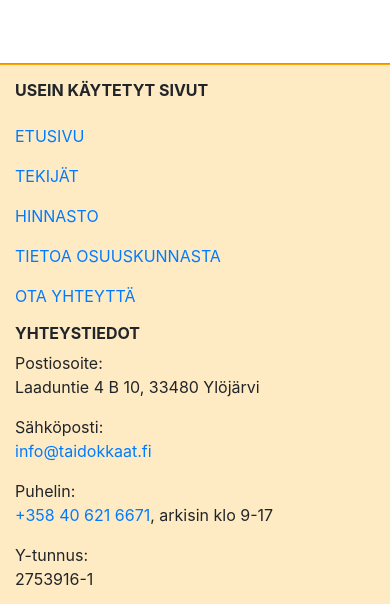
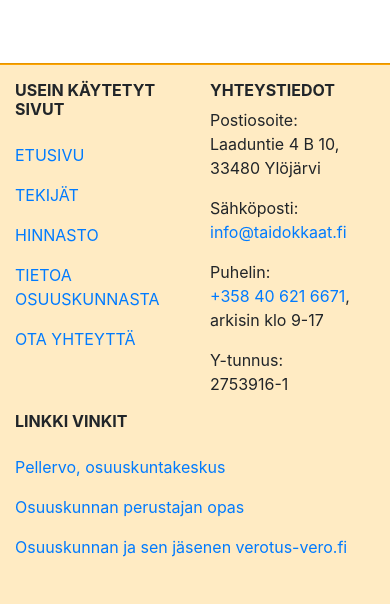
Before and after one commit to SailaOrvokki/OsuuskuntaTaidokkaat.github.io, a plain HTML site: page esittelyt.html in a window 390 px wide. Shown: the part 488-1092 px from the top of the page. Drawn offline with nearby package versions, Linux system fonts and the light colour scheme.

Commit message:
pientä muokkausta

```diff
--- a/esittelyt.html
+++ b/esittelyt.html
@@ -20,7 +20,7 @@
         <!-- Taidokkaiden ylä-logo alkaa -->
         <div class="container-fluid">
             <div class="row">
-                <div class="col-sm">
+                <div class="col">
                     <img src="kuvat/taidokkaat.png" alt="taidokkaat-logo">
                 </div>
             </div>
@@ -67,7 +67,7 @@
     <!-- Lyhyt esittelyteksti alkaa-->
     <div class="container" id="esittely">
         <div class="row">
-            <div class="col-sm">
+            <div class="col">
                 <h2> ME, TAIDOKKAAT TEKIJÄT </h2>
                 <p> Osuuskunta Taidokkaat tekijätprofiilit </p>
 
@@ -85,7 +85,7 @@
             <div class="row">
 
                 <!--LINKIT 1 alkaa -->
-                <div class="col-sm">
+                <div class="col">
                     <h6 class="text-uppercase mb-4 font-weight-bold">Usein käytetyt sivut</h6>
                     <p> <a href="#index">ETUSIVU</a> </p>
                     <p> <a href="#team">TEKIJÄT</a> </p>
@@ -96,7 +96,7 @@
                 <!--LINKIT 1 loppuu -->
 
                 <!--Yhteystiedot alkaa -->
-                <div class="col-sm">
+                <div class="col">
                     <h6 class="text-uppercase font-weight-bold">YHTEYSTIEDOT</h6>
                     <p>Postiosoite: <br>
                         Laaduntie 4 B 10, 33480 Ylöjärvi
@@ -113,7 +113,7 @@
                     </div>
 
                     <!--LINKIT 2 alkaa-->
-                    <div class="col-sm">
+                    <div class="col">
                         <h6 class="text-uppercase mb-4 font-weight-bold">Linkki vinkit</h6>
                         <p> <a href="https://pellervo.fi/" target="_blank">Pellervo, osuuskuntakeskus</a> </p>
                         <p> <a href="https://perustajanopas.pellervo.fi/" target="_blank">Osuuskunnan perustajan opas</a> </p>
```
Also changed, not shown: hinnasto.html (+4 -4 lines), index.html (+5 -5 lines).
